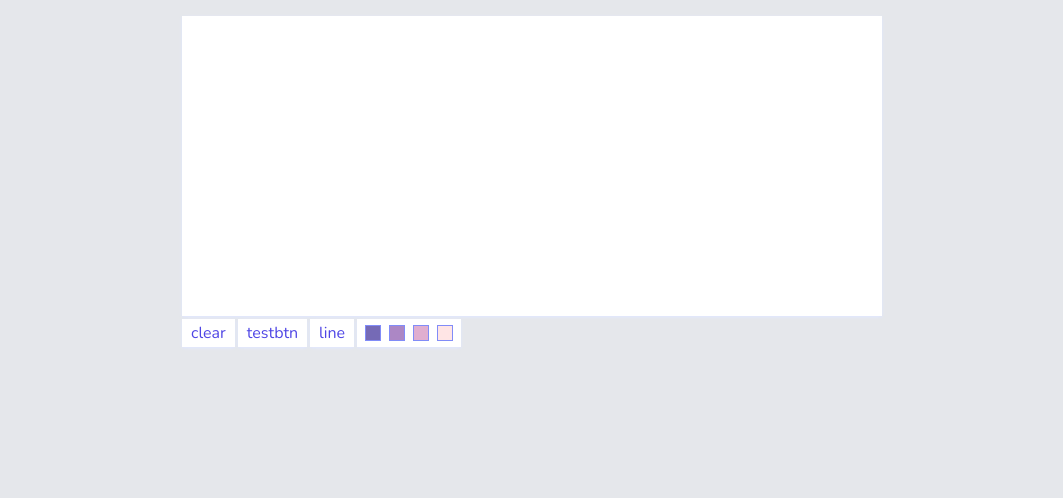
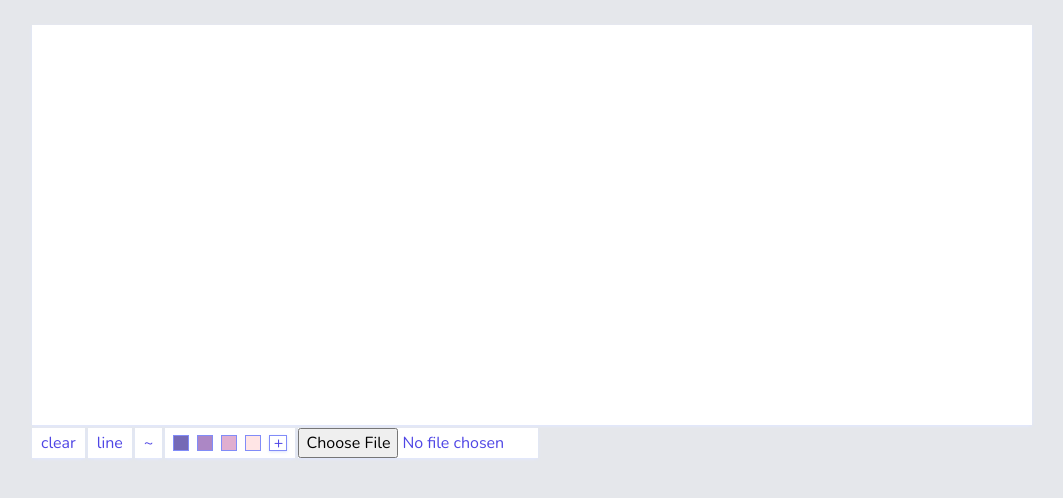
Before and after one commit to glebchanskiy/kekless-editor, a React (Vite) app: page / in a window 1280 px wide. Shown: the top 498 px of the page, without its empty margins (108-1171 px from the left). Built offline with nearby package versions, Linux system fonts and the light colour scheme.

Commit message:
feat: load images, color picker, line method vu

```diff
--- a/package.json
+++ b/package.json
@@ -8,7 +8,8 @@
     "preview": "vite preview"
   },
   "dependencies": {
-    "preact": "^10.13.1"
+    "preact": "^10.13.1",
+    "react-colorful": "^5.6.1"
   },
   "devDependencies": {
     "@preact/preset-vite": "^2.5.0",
--- a/src/draw-tools/useColor.ts
+++ b/src/draw-tools/useColor.ts
@@ -12,7 +12,8 @@ export const useColor = (contexter: UltimateContexter) => {
  const [selectedColor, setSelectedColor] = useState<string>()
 
  useEffect(() => {
-  changeColor(colorPalette[0].color)
+  if (contexter)
+   changeColor(colorPalette[0].color)
  }, [contexter])
 
  const changeColor = (newColor: string) => {
@@ -27,6 +28,8 @@ export const useColor = (contexter: UltimateContexter) => {
   pallete: colorPalette.map(c => ({
    color: c.color, selectThisColor: () => changeColor(c.color),
    isSelected: selectedColor === c.color
-  }))
+  })),
+  addNewColor: (color: string) => colorPalette.push({ color, style: `bg-[#${color}]` }),
+  changeColor
  }
 }
--- a/src/draw-tools/useLiner.ts
+++ b/src/draw-tools/useLiner.ts
@@ -1,18 +1,25 @@
 import { useState } from "preact/hooks"
 import { UltimateContexter } from "./contexter"
+import { pixelize } from "./utils"
 
 type Point = { x: number, y: number }
 
 export const useLiner = (draw: UltimateContexter) => {
- const [selectedPoints, setSelectedPoints] = useState<Point[]>([])
+ const [lastPoint, setLastPoint] = useState<Point>(undefined)
  const [isActive, setIsActive] = useState<boolean>(false)
+ const [smoothMode, setSmoothMode] = useState<boolean>(false)
 
  const toggleActivation = () => {
-  setSelectedPoints([])
+  setLastPoint(undefined)
   setIsActive(prev => !prev)
  }
 
- const drawLine = (p1: Point, p2: Point) => {
+ const toggleSmoothMode = () => {
+  setLastPoint(undefined)
+  setSmoothMode(prev => !prev)
+ }
+
+ const drawLineCDA = (p1: Point, p2: Point) => {
   const x1 = p1.x
   const y1 = p1.y
   const x2 = p2.x
@@ -38,18 +45,177 @@ export const useLiner = (draw: UltimateContexter) => {
   }
  }
 
+
+ const drawLineBresenham = (p1: Point, p2: Point) => {
+  console.log('points: ', p1, p2)
+
+  let x1 = Math.round(p1.x)
+  let y1 = Math.round(p1.y)
+  const x2 = Math.round(p2.x)
+  const y2 = Math.round(p2.y)
+
+  const deltaX = Math.abs(x2 - x1);
+  const deltaY = Math.abs(y2 - y1);
+  const signX = x1 < x2 ? 1 : -1;
+  const signY = y1 < y2 ? 1 : -1;
+  let error: number = deltaX - deltaY;
+  draw(({ context }) => context.drawPixel(x2, y2))
+  // setPixel(x2, y2);
+  while (x1 !== x2 || y1 !== y2) {
+   // setPixel(x1, y1);
+   draw(({ context }) => context.drawPixel(x1, y1))
+   const error2: number = error * 2;
+   if (error2 > -deltaY) {
+    error -= deltaY;
+    x1 += signX;
+   }
+   if (error2 < deltaX) {
+    error += deltaX;
+    y1 += signY;
+   }
+  }
+ }
+
+ function drawXiaolinLine(p1: Point, p2: Point): void {
+  let x1 = Math.round(p1.x)
+  let y1 = Math.round(p1.y)
+  let x2 = Math.round(p2.x)
+  let y2 = Math.round(p2.y)
+
+  console.log(x1, y1, ' - ', x2, y2)
+
+  const px1 = pixelize(x1, y1)
+  const px2 = pixelize(x2, y2)
+
+  x1 = px1.x
+  x2 = px2.x
+  y1 = px1.y
+  y2 = px2.y
+
+  console.log(x1, y1, ' - ', x2, y2)
+
+
+  if (x2 < x1) {
+   x1 += x2;
+   x2 = x1 - x2;
+   x1 -= x2;
+   y1 += y2;
+   y2 = y1 - y2;
+   y1 -= y2;
+  }
+
+  // if (x2 < x1) {
+  //  [x1, x2] = [x2, x1];
+  //  [y1, y2] = [y2, y1];
+  // }
+  const dx: number = (x2 - x1);
+  const dy: number = (y2 - y1);
+
+  console.log('dx: ', dx)
+  console.log('dy: ', dy)
+
+  if (dx === 0 || dy === 0) {
+   drawLineBresenham(p1, p2)
+   return;
+  }
+
+
+  let style
+  draw(({ context }) => { style = `${context.fillStyle}` })
+
+  let gradient: number = 0;
+  if (dx > dy) {
+   gradient = (dy / dx) * 10;
+
+   let intery: number = (y1 + gradient);
+
+   draw(({ context }) => context.drawPixel(x1, y1))
+   for (let x: number = x1; x < x2; x += 10) {
+
+    draw(({ context }) => {
+     context.fillStyle = hex2rgba(style, (255 - fractionalPart(intery) * 255))
+
+     context.drawPixel(x, Math.floor(intery))
+     context.fillStyle = hex2rgba(style, fractionalPart(intery) * 255)
+
+     context.drawPixel(x, Math.floor(intery) + 10)
+    })
+    intery += gradient;
+   }
+
+   draw(({ context }) => {
+    context.fillStyle = style
+    context.drawPixel(x2, y2)
+   })
+
+  } else {
+   gradient = (dx / dy) * 10;
+
+   let interx: number = (x1 + gradient);
+   draw(({ context }) => {
+    context.fillStyle = style
+    context.drawPixel(x1, y1)
+   })
+
+   for (let y: number = y1; y < y2; y += 10) {
+
+    draw(({ context }) => {
+     context.fillStyle = hex2rgba(style, (255 - fractionalPart(interx) * 255))
+     context.drawPixel(Math.floor(interx), y)
+     context.fillStyle = hex2rgba(style, fractionalPart(interx) * 255)
+     context.drawPixel(Math.floor(interx) + 10, y)
+    })
+    interx += gradient;
+   }
+
+   draw(({ context }) => {
+    context.fillStyle = style
+    context.drawPixel(x2, y2)
+   })
+  }
+ }
+
+ function fractionalPart(x: number): number {
+  const tmp: number = Math.floor(x);
+  return x - tmp;
+ }
+
+ function hex2rgba(hexa, interx) {
+  var r = parseInt(hexa.slice(1, 3), 16);
+  const g = parseInt(hexa.slice(3, 5), 16);
+  const b = parseInt(hexa.slice(5, 7), 16);
+  const a = parseInt(hexa.slice(7, 9), 16) / 255;
+  const res = 'rgba(' + r + ', ' + g + ', ' + b + ', ' + Math.round(interx) / 256 + ')'
+  console.log(res)
+  return res;
+ }
+
+
+
  const select = (point: Point) => {
-  if (selectedPoints.length > 0) {
-   const lastPoint = selectedPoints[selectedPoints.length - 1]
-   drawLine(point, lastPoint)
+  if (lastPoint && point && lastPoint.x !== point.x && lastPoint.y !== point.y) {
+
+   if (smoothMode) {
+    drawXiaolinLine(lastPoint, point)
+   } else {
+    // drawLineCDA(lastPoint, point)
+    drawLineBresenham(lastPoint, point)
+   }
+
+   setLastPoint(point)
   }
-  setSelectedPoints(prev => prev.findIndex(p => point.x === p.x && point.y === p.y) === -1 ? [...prev, point] : prev)
+
+  if (!lastPoint && point) {
+   setLastPoint(point)
+  }
  }
 
 
  return {
   select,
   isActive,
-  toggleActivation
+  toggleActivation,
+  isSmoothMode: smoothMode,
+  toggleSmoothMode
  }
 }
--- a/src/draw-tools/utils.ts
+++ b/src/draw-tools/utils.ts
@@ -1,7 +1,7 @@
 export const pixelize = (
  x: number,
  y: number,
- size: number = 5
+ size: number = 10
 ): { x: number; y: number; w: number; h: number } => {
  var alignedX = Math.floor(x / size) * size
  var alignedY = Math.floor(y / size) * size
--- a/src/index.tsx
+++ b/src/index.tsx
@@ -1,6 +1,6 @@
 import { render } from "preact"
 import { useState } from "preact/hooks"
-import { Printer } from "./draw-tools/contexter"
+import { HexAlphaColorPicker } from "react-colorful"
 import { useClear } from "./draw-tools/useClear"
 import { useColor } from "./draw-tools/useColor"
 import { useDrawler } from "./draw-tools/useDrawler"
@@ -9,25 +9,23 @@ import "./styles/output.css"
 
 export function App() {
   const [mouseDown, setMouseDown] = useState(false)
+  const [color, setColor] = useState("#aabbcc")
+  const [colorModal, setColorModal] = useState(false)
 
   const { canvasRef, draw } = useDrawler()
 
-  const { select, isActive, toggleActivation } = useLiner(draw)
+  const { select, isActive, toggleActivation, isSmoothMode, toggleSmoothMode } =
+    useLiner(draw)
   const { clear } = useClear(draw)
-  const { pallete } = useColor(draw)
+  const { pallete, addNewColor, changeColor } = useColor(draw)
 
-  const rects: Printer = ({ context }) => {
-    context.fillStyle = "rgb(200 0 0)"
-    context.fillRect(10, 10, 50, 50)
-
-    context.fillStyle = "rgb(0 0 200 / 50%)"
-    context.fillRect(30, 30, 50, 50)
-  }
+  const pageWidth = 1000
+  const pageHeight = 400
 
   return (
-    <div>
-      <div class="w-[700px] flex flex-col mt-4 mx-auto">
+    <div class={`mx-auto mt-[25px]`} style={{ width: pageWidth }}>
       <canvas
+        style={{ "image-rendering": "pixelated" }}
         onClick={(event) => {
           const rect = canvasRef.current.getBoundingClientRect()
           const x = event.clientX - rect.left
@@ -47,41 +45,107 @@ export function App() {
             const x = event.clientX - rect.left
             const y = event.clientY - rect.top
             draw(({ context }) => context.drawPixel(x, y))
-              console.log("rect:", rect)
           }
         }}
-          class="bg-white shadow shadow-indigo-100"
+        class={`mx-auto bg-white shadow shadow-indigo-100`}
         ref={canvasRef}
-          id="tutorial"
-          width={700}
-          height={300}
+        width={pageWidth}
+        height={pageHeight}
       ></canvas>
-        <div class="flex gap-[3px] mt-[3px]">
+      <div class={`flex mx-auto gap-[3px] mt-[3px]`}>
         <button class="btn" onClick={() => draw(clear)}>
           clear
         </button>
-          <button class="btn" onClick={() => draw(rects)}>
-            testbtn
-          </button>
         <button
           class={`btn ${isActive ? "btn-active" : ""}`}
-            onClick={() => toggleActivation()}
+          onClick={toggleActivation}
         >
           line
         </button>
+        <button
+          class={`btn ${isSmoothMode ? "btn-active" : ""}`}
+          onClick={toggleSmoothMode}
+        >
+          ~
+        </button>
 
-          <div class=" flex panel items-center px-2 gap-2">
+        <div class="flex relative panel items-center px-2 gap-2">
           {pallete.map((c) => (
             <button
               key={c.color}
               onClick={c.selectThisColor}
-                class={`h-4 w-4 bg-[${c.color}] ${
+              style={{ backgroundColor: c.color }}
+              class={`h-4 w-4 ${
                 c.isSelected ? "border-[1.5px]" : ""
               } border border-indigo-400 hover:border-[1.5px] transition-all duration-100 ease-in`}
             ></button>
           ))}
+          <button
+            onClick={() => {
+              setColorModal((prev) => {
+                if (prev) {
+                  addNewColor(color)
+                  changeColor(color)
+                }
+                return !prev
+              })
+            }}
+            class="h-4 w-4 flex justify-center items-center btn border border-indigo-400"
+          >
+            +
+          </button>
+          <div
+            class={`bottom-10 ${colorModal ? "visible" : "invisible"} absolute`}
+          >
+            <HexAlphaColorPicker color={color} onChange={setColor} />
           </div>
         </div>
+
+        <input
+          class="panel w-60 "
+          type="file"
+          accept="image/*"
+          onChange={(event) => {
+            const file = (event.target as HTMLInputElement).files[0]
+            const reader = new FileReader()
+
+            reader.onload = function (event) {
+              const img = new Image()
+              img.onload = function () {
+                draw(({ context, canvas }) => {
+                  context.imageSmoothingEnabled = false
+
+                  var percent = 0.5
+
+                  // Calculate the scaled dimensions.
+                  const width = img.clientWidth
+                  const height = img.clientHeight
+
+                  var scaledWidth = 50
+                  var scaledHeight = 50
+
+                  // context.drawImage(img, 0, 0)
+                  console.log(scaledWidth, scaledHeight)
+                  context.drawImage(img, 0, 0, scaledWidth, scaledHeight)
+                  context.drawImage(
+                    canvas,
+                    0,
+                    0,
+                    scaledWidth,
+                    scaledHeight,
+                    0,
+                    0,
+                    500,
+                    500
+                  )
+                })
+              }
+              img.src = event.target.result as string
+            }
+
+            reader.readAsDataURL(file)
+          }}
+        />
       </div>
     </div>
   )
--- a/src/styles/output.css
+++ b/src/styles/output.css
@@ -588,9 +588,54 @@ video {
   border-color: rgb(79 70 229 / var(--tw-border-opacity));
 }
 
+.visible {
+  visibility: visible;
+}
+
+.invisible {
+  visibility: hidden;
+}
+
+.absolute {
+  position: absolute;
+}
+
+.relative {
+  position: relative;
+}
+
+.left-10 {
+  left: 2.5rem;
+}
+
+.top-10 {
+  top: 2.5rem;
+}
+
+.top-3 {
+  top: 0.75rem;
+}
+
+.bottom-10 {
+  bottom: 2.5rem;
+}
+
+.m-5 {
+  margin: 1.25rem;
+}
+
+.m-auto {
+  margin: auto;
+}
+
 .mx-auto {
   margin-left: auto;
   margin-right: auto;
+}
+
+.my-auto {
+  margin-top: auto;
+  margin-bottom: auto;
 }
 
 .mt-4 {
@@ -599,6 +644,14 @@ video {
 
 .mt-\[3px\] {
   margin-top: 3px;
+}
+
+.mt-\[50px\] {
+  margin-top: 50px;
+}
+
+.mt-\[25px\] {
+  margin-top: 25px;
 }
 
 .flex {
@@ -617,12 +670,36 @@ video {
   width: 700px;
 }
 
+.w-full {
+  width: 100%;
+}
+
+.w-\[1000px\] {
+  width: 1000px;
+}
+
+.w-\[100px\] {
+  width: 100px;
+}
+
+.w-20 {
+  width: 5rem;
+}
+
+.w-60 {
+  width: 15rem;
+}
+
 .flex-col {
   flex-direction: column;
 }
 
 .items-center {
   align-items: center;
+}
+
+.justify-center {
+  justify-content: center;
 }
 
 .gap-2 {
@@ -681,6 +758,10 @@ video {
   padding-right: 0.5rem;
 }
 
+.text-center {
+  text-align: center;
+}
+
 .font-\[\'Nunito\'\] {
   font-family: 'Nunito';
 }
@@ -688,6 +769,22 @@ video {
 .text-indigo-600 {
   --tw-text-opacity: 1;
   color: rgb(79 70 229 / var(--tw-text-opacity));
+}
+
+.opacity-0 {
+  opacity: 0;
+}
+
+.opacity-100 {
+  opacity: 1;
+}
+
+.\!opacity-0 {
+  opacity: 0 !important;
+}
+
+.\!opacity-100 {
+  opacity: 1 !important;
 }
 
 .shadow {
@@ -718,3 +815,8 @@ video {
 .hover\:border-\[1\.5px\]:hover {
   border-width: 1.5px;
 }
+
+.hover\:border-white:hover {
+  --tw-border-opacity: 1;
+  border-color: rgb(255 255 255 / var(--tw-border-opacity));
+}
```
Also changed, not shown: src/draw-tools/contexter.ts (+3 -4 lines), 1 other file (tests, documents, lock files or other folders). Lines whose indentation alone changed are shown as unchanged.
